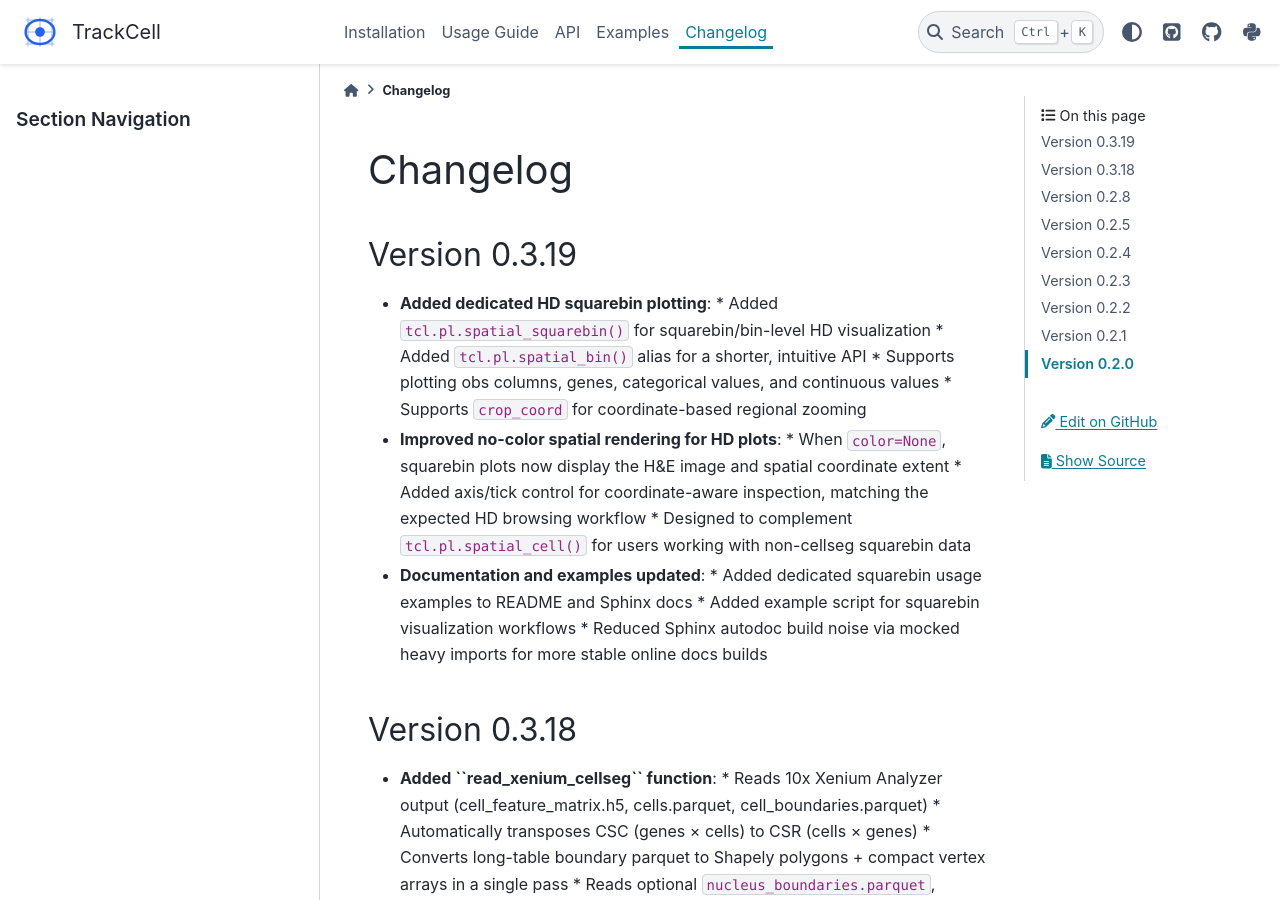
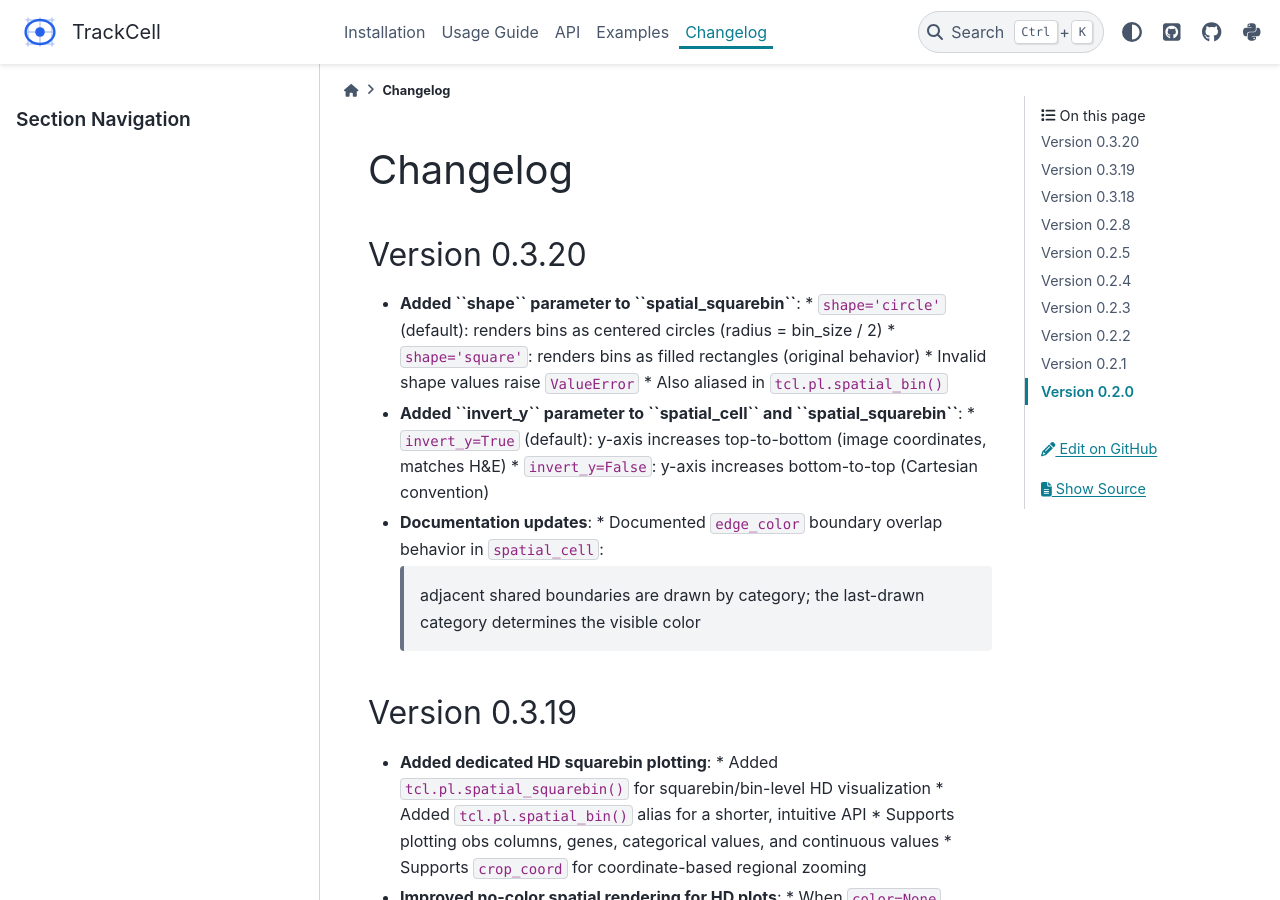
Before and after one commit to seqyuan/trackcell, a Sphinx documentation site: the page built from docs/source/changelog.rst, in a window 1280 px wide and 900 px high. Built offline with Sphinx 7.4.7 and the PyData theme 0.15.4, drawn with Linux system fonts in a browser that asks for light colours; pages that are not in the unit, such as notebooks, are missing from menus.

Commit message:
release: v0.3.20
Patch release:
- add shape parameter to spatial_squarebin (circle default / square option)
- add invert_y parameter to spatial_cell and spatial_squarebin
- document edge_color boundary overlap behavior in spatial_cell
- update docs with shape/invert_y usage examples

```diff
--- a/docs/source/changelog.rst
+++ b/docs/source/changelog.rst
@@ -1,5 +1,22 @@
 Changelog
 =========
+
+Version 0.3.20
+--------------
+
+* **Added ``shape`` parameter to ``spatial_squarebin``**:
+  * ``shape='circle'`` (default): renders bins as centered circles (radius = bin_size / 2)
+  * ``shape='square'``: renders bins as filled rectangles (original behavior)
+  * Invalid shape values raise ``ValueError``
+  * Also aliased in ``tcl.pl.spatial_bin()``
+
+* **Added ``invert_y`` parameter to ``spatial_cell`` and ``spatial_squarebin``**:
+  * ``invert_y=True`` (default): y-axis increases top-to-bottom (image coordinates, matches H&E)
+  * ``invert_y=False``: y-axis increases bottom-to-top (Cartesian convention)
+
+* **Documentation updates**:
+  * Documented ``edge_color`` boundary overlap behavior in ``spatial_cell``:
+    adjacent shared boundaries are drawn by category; the last-drawn category determines the visible color
 
 Version 0.3.19
 --------------
--- a/docs/source/conf.py
+++ b/docs/source/conf.py
@@ -9,7 +9,7 @@
 project = 'trackcell'
 copyright = '2025, Zan Yuan'
 author = 'Zan Yuan'
-release = '0.3.19'
+release = '0.3.20'
 
 # -- General configuration ---------------------------------------------------
 # https://www.sphinx-doc.org/en/master/usage/configuration.html#general-configuration
--- a/pyproject.toml
+++ b/pyproject.toml
@@ -1,6 +1,6 @@
 [tool.poetry]
 name = "trackcell"
-version = "0.3.19"
+version = "0.3.20"
 description = "A Python package for processing single-cell and spatial transcriptomics data"
 authors = ["Zan Yuan <yfinddream@gmail.com>"]
 readme = "README.md"
--- a/trackcell/__init__.py
+++ b/trackcell/__init__.py
@@ -7,7 +7,7 @@ This package provides tools for:
 - TL: Utility and helper functions
 """
 
-__version__ = "0.3.19"
+__version__ = "0.3.20"
 __author__ = "Zan Yuan"
 __email__ = "yfinddream@gmail.com"
 
```
Also changed, not shown: docs/source/usage/visualization.rst (+12 -0 lines).
